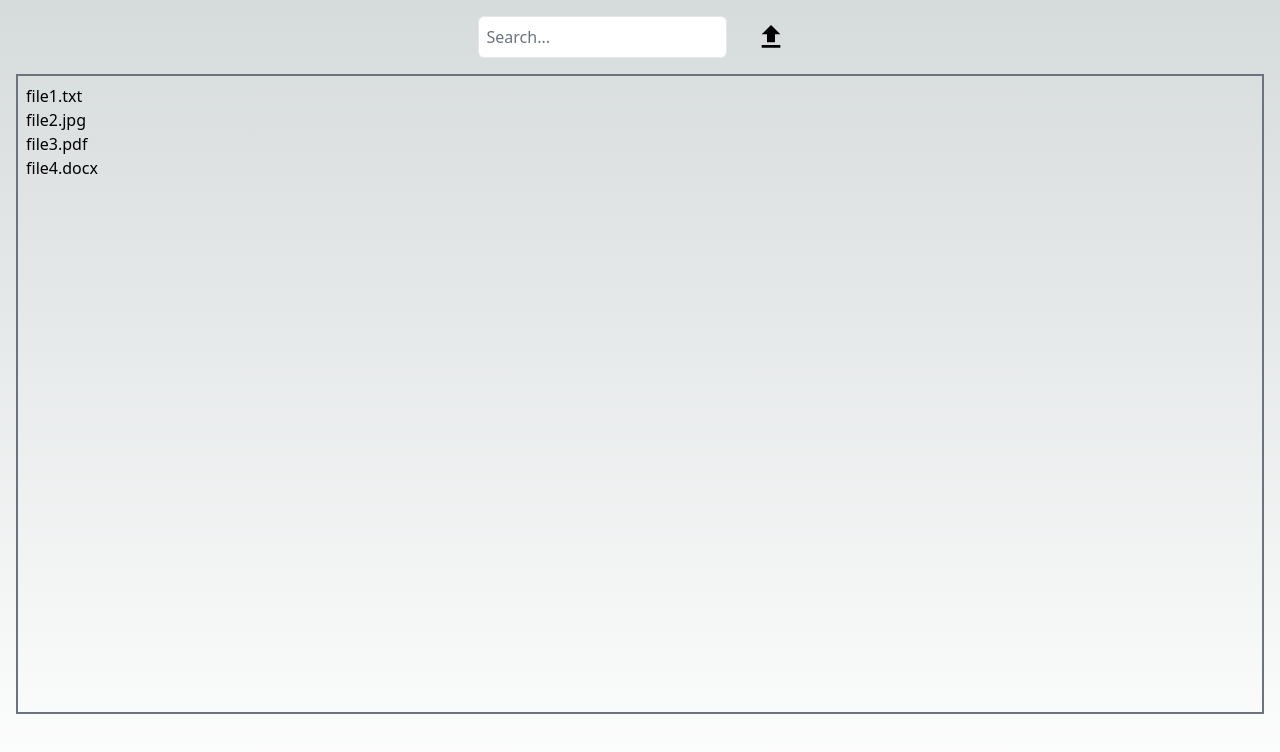
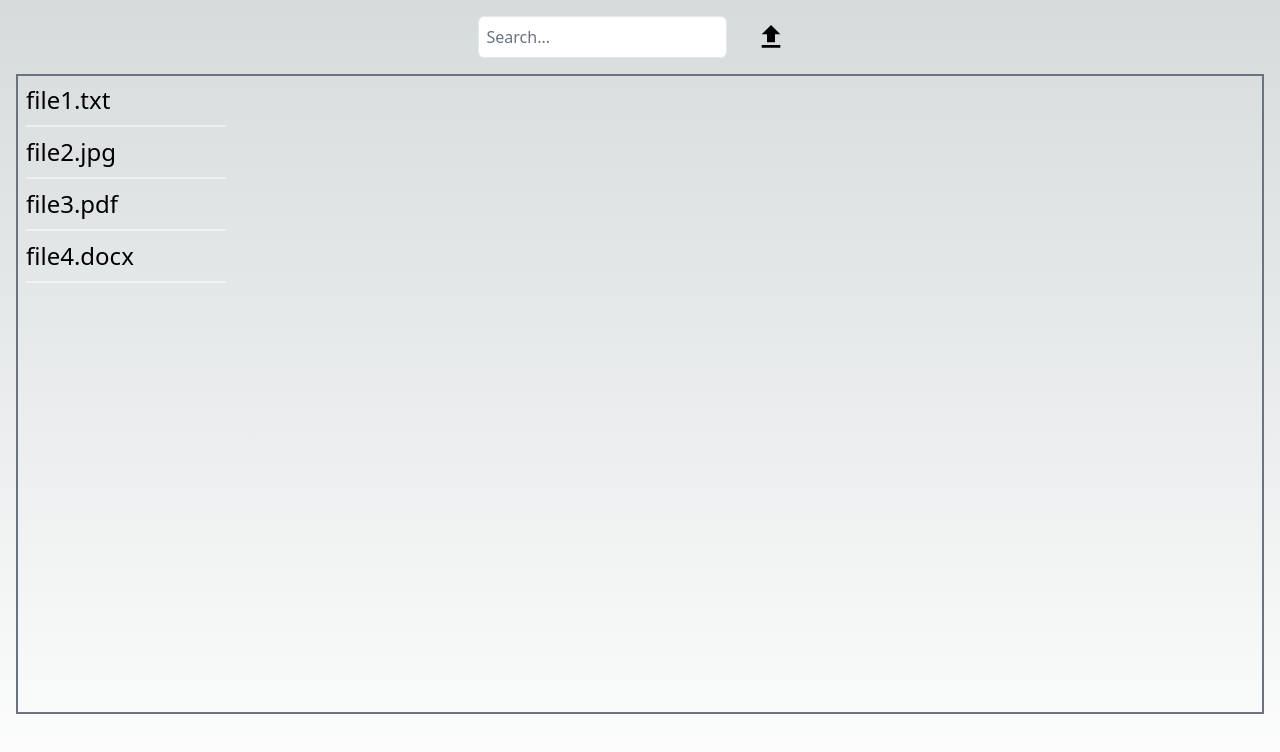
Before and after one commit to AreebQamar/Destributed-FIle-system_ClientApplication, a Next.js app: page / in a window 1280 px wide. Shown: the top 752 px of the page. Built offline with nearby package versions, Linux system fonts and the light colour scheme.

Commit message:
a little more styling

```diff
--- a/components/files.jsx
+++ b/components/files.jsx
@@ -1,13 +1,20 @@
 import filesData from "./tempFileData";
 
-export default function Files({filter}) {
+export default function Files({ filter }) {
 
     return (
         <div className="m-4 p-2 border-2 border-gray-500 h-4/5 overflow-y-scroll">
             {
                 filesData.map((filename, index) => (
                     filename.toLowerCase().includes(filter.toLowerCase()) &&
-                    <div key={index}>{filename}</div>
+                    <div key={index} className="">
+                        <div className="text-2xl">
+                            {filename}
+                        </div>
+                        <svg  height="20">
+                            <line x1="0" y1="10" x2="200" y2="10" stroke="white" />
+                        </svg>
+                    </div>
                 ))
             }
         </div>
```
